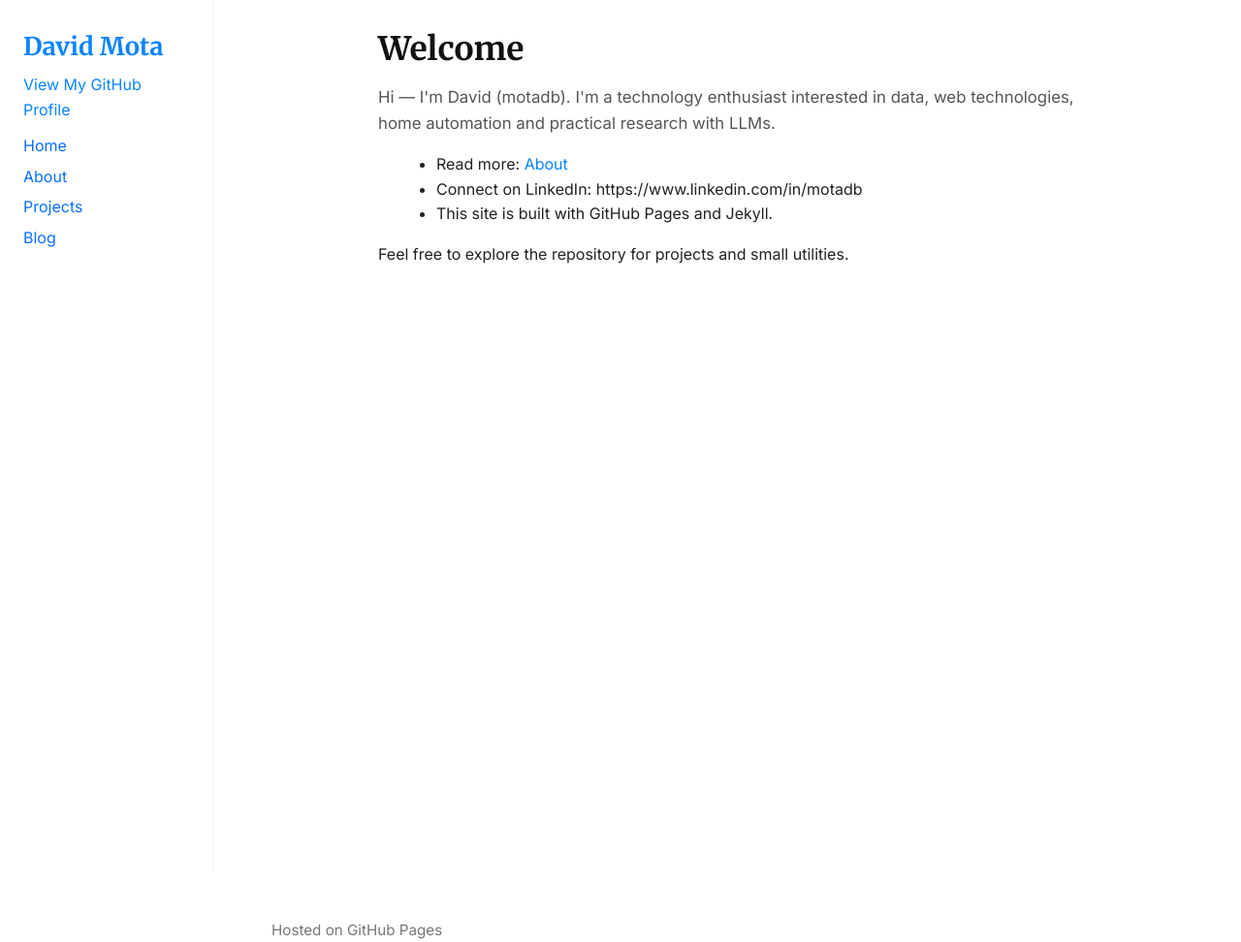
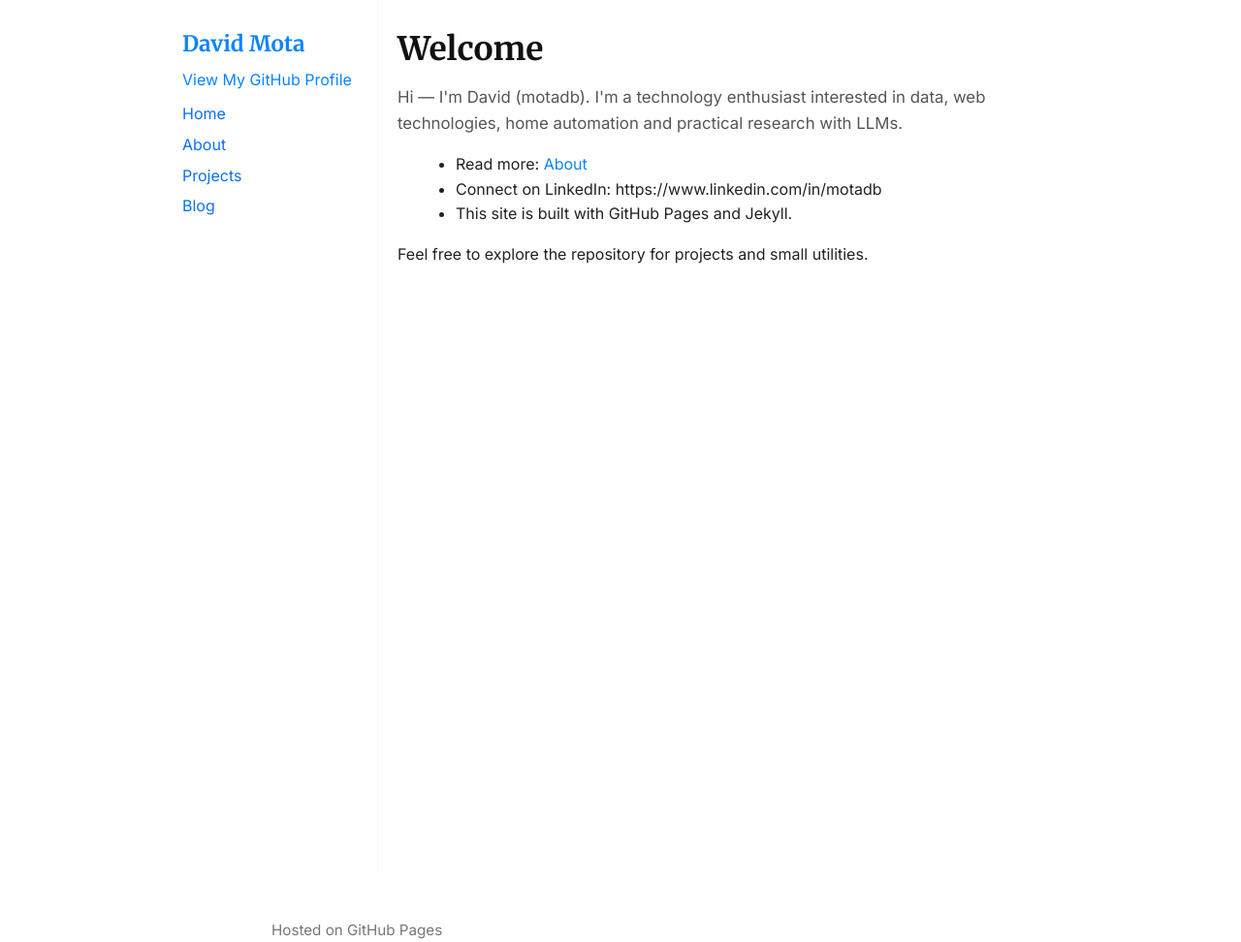
Before and after one commit to motadb/motadb.github.io, a Jekyll site: the page built from index.md, in a window 1280 px wide. Shown: the whole page at 97% size. Built offline with Jekyll 4.4.1, drawn with Linux system fonts in a browser that asks for light colours.

Commit message:
Center layout: constrain grid to sidebar + content width; improve responsiveness

```diff
--- a/assets/style.css
+++ b/assets/style.css
@@ -13,14 +13,15 @@ body{
   margin:0;
 }
 /* layout grid: sidebar + content */
-.site{display:grid;grid-template-columns:var(--sidebar-width) 1fr;min-height:100vh}
-.sidebar{background:transparent;padding:28px 24px;border-right:1px solid rgba(0,0,0,0.04)}
+.site{display:grid;grid-template-columns:var(--sidebar-width) minmax(0,var(--content-width));justify-content:center;min-height:100vh}
+.sidebar{background:transparent;padding:20px 18px;border-right:1px solid rgba(0,0,0,0.04)}
 .sidebar-inner{position:sticky;top:28px}
-.site-title{font-family:Merriweather, Georgia, serif;font-size:1.6rem;margin:0 0 6px;color:var(--accent)}
+.site-title{font-family:Merriweather, Georgia, serif;font-size:1.4rem;margin:0 0 6px;color:var(--accent)}
 .site-title a{color:inherit;text-decoration:none}
-.site-sub{margin:0 0 12px}
+.site-sub{margin:0 0 10px}
 .main-nav a{display:block;color:#0a6fff;margin:6px 0;text-decoration:none}
 .main-nav a:hover{text-decoration:underline}
+h1{font-family:Merriweather, Georgia, serif;font-weight:700;font-size:2.1rem;margin:0 0 0.6rem;color:#111}
 .page-wrapper{max-width:var(--content-width);margin:24px auto;padding:0 20px}
 h1{font-family:Merriweather, Georgia, serif;font-weight:700;font-size:2.1rem;margin:0 0 0.6rem;color:#111}
 p{margin:0 0 1rem}
@@ -29,8 +30,14 @@ ul{margin:0 0 1rem 1.25rem}
 a{color:var(--accent);text-decoration:none}
 a:hover{text-decoration:underline}
 /* responsive: collapse sidebar on small screens */
-@media (max-width:860px){
+@media (max-width:960px){
+  /* collapse to single column on narrower viewports */
   .site{grid-template-columns:1fr}
   .sidebar{display:none}
   .page-wrapper{margin:20px auto;padding:0 16px}
 }
+
+@media (min-width:1400px){
+  /* slightly increase content width on very large screens */
+  :root{--content-width:900px}
+}
```
